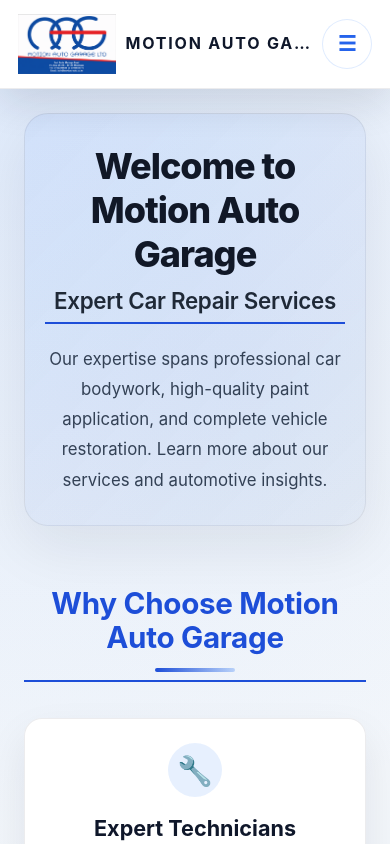
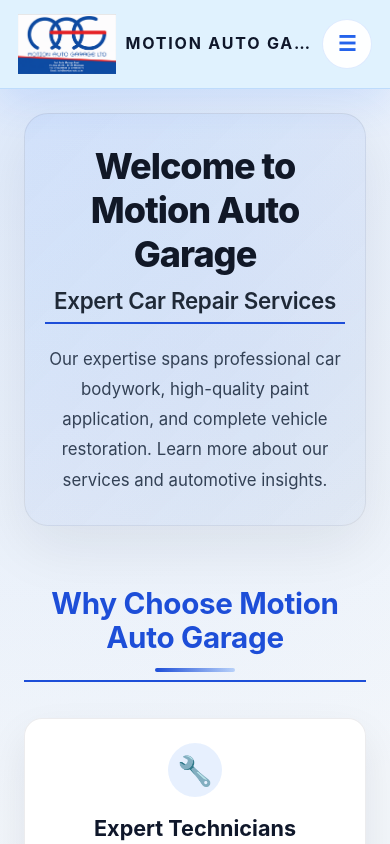
Before and after one commit to Jamoo020/Motion-auto-garage, a React (Vite) app: page / in a window 390 px wide. Shown: the top 844 px of the page. Built offline with nearby package versions, Linux system fonts and the light colour scheme.

Commit message:
Change header background to light blue theme to match logo colors

```diff
--- a/src/components/Header.css
+++ b/src/components/Header.css
@@ -3,12 +3,12 @@
   grid-template-columns: min-content 1fr min-content;
   align-items: center;
   padding: 18px 24px;
-  background: #ffffff;
-  border-bottom: 1px solid rgba(15, 23, 42, 0.08);
+  background: #e0f2fe;
+  border-bottom: 1px solid rgba(59, 130, 246, 0.2);
   position: sticky;
   top: 0;
   z-index: 20;
-  box-shadow: 0 14px 38px rgba(15, 23, 42, 0.12);
+  box-shadow: 0 14px 38px rgba(59, 130, 246, 0.15);
   gap: 14px;
   width: 100%;
   max-width: 100%;
@@ -103,8 +103,8 @@
 
 header.scrolled {
   padding: 12px 24px;
-  background: #ffffff;
-  box-shadow: 0 10px 22px rgba(15, 23, 42, 0.12);
+  background: #e0f2fe;
+  box-shadow: 0 10px 22px rgba(59, 130, 246, 0.15);
 }
 
 header.scrolled .logo {
@@ -135,7 +135,7 @@
     padding: 14px 18px;
     gap: 10px;
     position: relative;
-    background: #ffffff;
+    background: #e0f2fe;
     backdrop-filter: none;
   }
 
```
